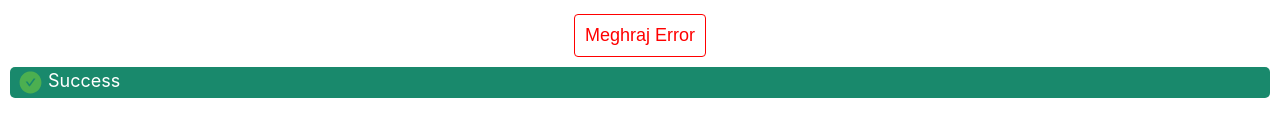
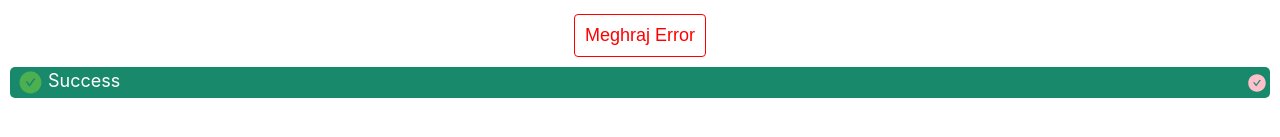
Before and after one commit to handsome-me/DashinglyUI, a React (Create React App) app: page / in a window 1280 px wide. Shown: the part 183-320 px from the top of the page. Built offline with nearby package versions, Linux system fonts and the light colour scheme.

Commit message:
css alignment property fixed on action

```diff
--- a/src/Alert/alert.tsx
+++ b/src/Alert/alert.tsx
@@ -73,18 +73,18 @@ function Alert(props:props) {
          {renderIcon(props.serverity)}
         </div>
         {
-          props.title&& typeof(props.title)==="string"?(<Heading title={props.title} style={{color:props.variant==="filled"?"white":""}}/>):(props.title)
+          props.title&& typeof(props.title)==="string"?(<div  style={{display:'flex',flex:1}} ><Heading title={props.title} style={{color:props.variant==="filled"?"white":""}}/></div>):(props.title)
         }
 
         {!props.title&&
-            <div>
+            <div  style={{display:'flex',flex:1}}>
             {props.children}
         </div>
          }
 
         {props.action&&
 
-        <div style={{display:'inline-block',margin:"5px"}}>
+        <div style={{display:"flex",alignItems:'center'}}>
             {props.action}
         </div>
           }
--- a/src/App.tsx
+++ b/src/App.tsx
@@ -4,6 +4,7 @@ import './App.css';
 import Button from './Button/Button';
 import  icon from './downloadicon.png';
 import Alert from './Alert/alert';
+import {AiFillExclamationCircle,AiFillCheckCircle} from 'react-icons/ai'
 function App() {
   console.log("icon",icon);
   return (
@@ -31,7 +32,12 @@ function App() {
       </Button>
 
      <div style={{margin:'10px'}}>
-     <Alert title="Success" variant="filled" serverity="success" >
+     <Alert title="Success" action={
+
+     < AiFillCheckCircle color='pink' size="20px"></AiFillCheckCircle>
+
+
+    } variant="filled" serverity="success" >
        Meghraj
      </Alert>
      </div>
```
